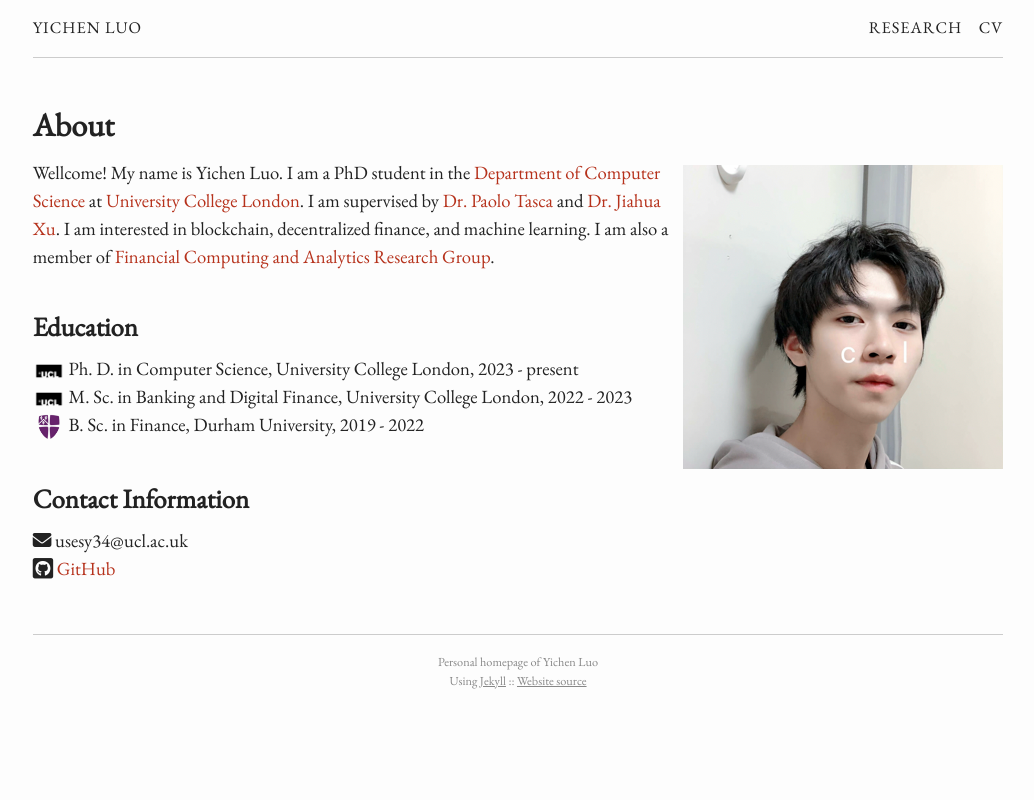
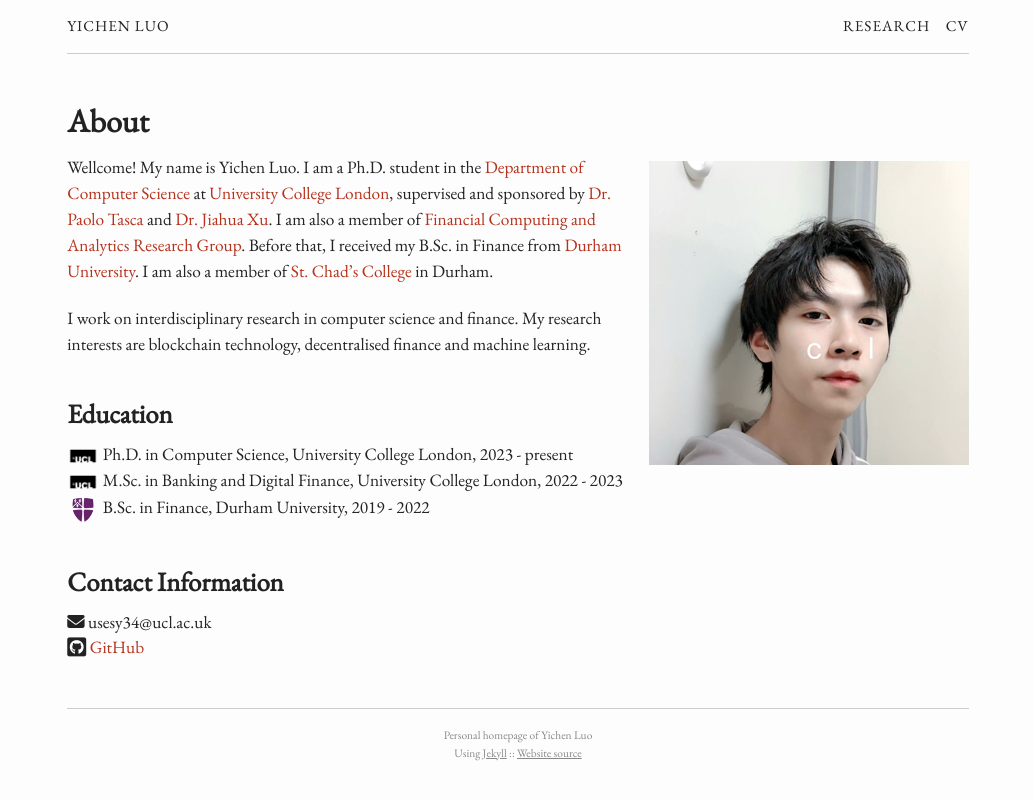
Before and after one commit to lyc0603/lyc0603.github.io, a Jekyll site: the page built from index.md, in a window 1280 px wide. Shown: the top 800 px of the page, without its empty margins (122-1156 px from the left). Built offline with Jekyll 4.4.1, drawn with Linux system fonts in a browser that asks for light colours.

```diff
--- a/css/main.scss
+++ b/css/main.scss
@@ -3,7 +3,7 @@
 ---
 
 $base-font-family: 'EB Garamond', serif;
-$base-font-size: 14pt;
+$base-font-size: 13pt;
 $small-font-size: 0.875em;
 $vsmall-font-size: 0.66em;
 $base-line-height: 1.5;
--- a/index.md
+++ b/index.md
@@ -6,12 +6,14 @@
 
 {% include image.html url="assets/images/photo.png" caption="" max_width="300px" align="right" %}
 
-Wellcome! My name is Yichen Luo. I am a PhD student in the [Department of Computer Science](https://www.ucl.ac.uk/computer-science/ucl-computer-science) at [University College London](https://www.ucl.ac.uk/). I am supervised by [Dr. Paolo Tasca](https://www.paolotasca.com/) and [Dr. Jiahua Xu](https://jiahua-xu.com/). I am interested in blockchain, decentralized finance, and machine learning. I am also a member of [Financial Computing and Analytics Research Group](https://www.ucl.ac.uk/computer-science/research/research-groups/financial-computing-and-analytics).
+Wellcome! My name is Yichen Luo. I am a Ph.D. student in the [Department of Computer Science](https://www.ucl.ac.uk/computer-science/ucl-computer-science) at [University College London](https://www.ucl.ac.uk/), supervised and sponsored by [Dr. Paolo Tasca](https://www.paolotasca.com/) and [Dr. Jiahua Xu](https://jiahua-xu.com/). I am also a member of [Financial Computing and Analytics Research Group](https://www.ucl.ac.uk/computer-science/research/research-groups/financial-computing-and-analytics). Before that, I received my B.Sc. in Finance from [Durham University](https://www.dur.ac.uk/). I am also a member of [St. Chad's College](https://www.stchads.ac.uk/) in Durham.
+
+I work on interdisciplinary research in computer science and finance. My research interests are blockchain technology, decentralised finance and machine learning.
 
 <h2> Education </h2>
-<img src="assets/images/ucl.png" alt="ucl-icon-1" height="16" width="32"> Ph. D. in Computer Science, University College London, 2023 - present <br />
-<img src="assets/images/ucl.png" alt="ucl-icon-2" height="16" width="32"> M. Sc. in Banking and Digital Finance, University College London, 2022 - 2023 <br />
-<img src="assets/images/durham.png" alt="durham-icon" height="32" width="32"> B. Sc. in Finance, Durham University, 2019 - 2022 <br />
+<img src="assets/images/ucl.png" alt="ucl-icon-1" height="16" width="32"> Ph.D. in Computer Science, University College London, 2023 - present <br />
+<img src="assets/images/ucl.png" alt="ucl-icon-2" height="16" width="32"> M.Sc. in Banking and Digital Finance, University College London, 2022 - 2023 <br />
+<img src="assets/images/durham.png" alt="durham-icon" height="32" width="32"> B.Sc. in Finance, Durham University, 2019 - 2022 <br />
 
 
 <h2> Contact Information </h2>
```
Also changed, not shown: cv.md (+3 -3 lines).
